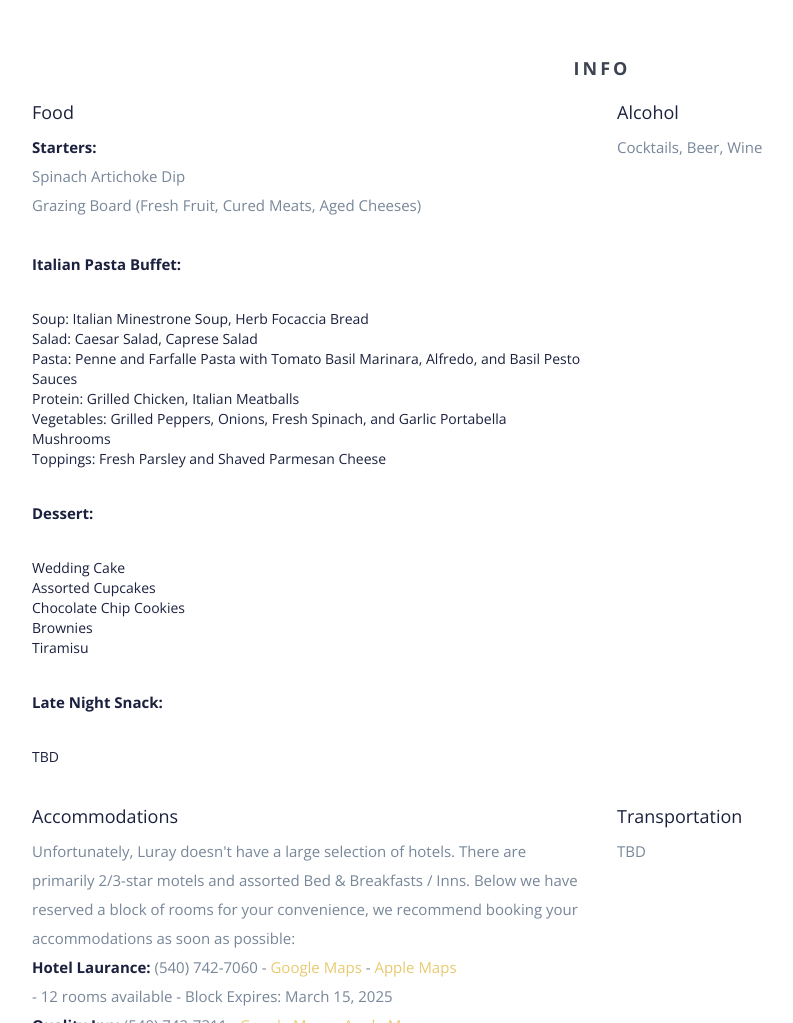
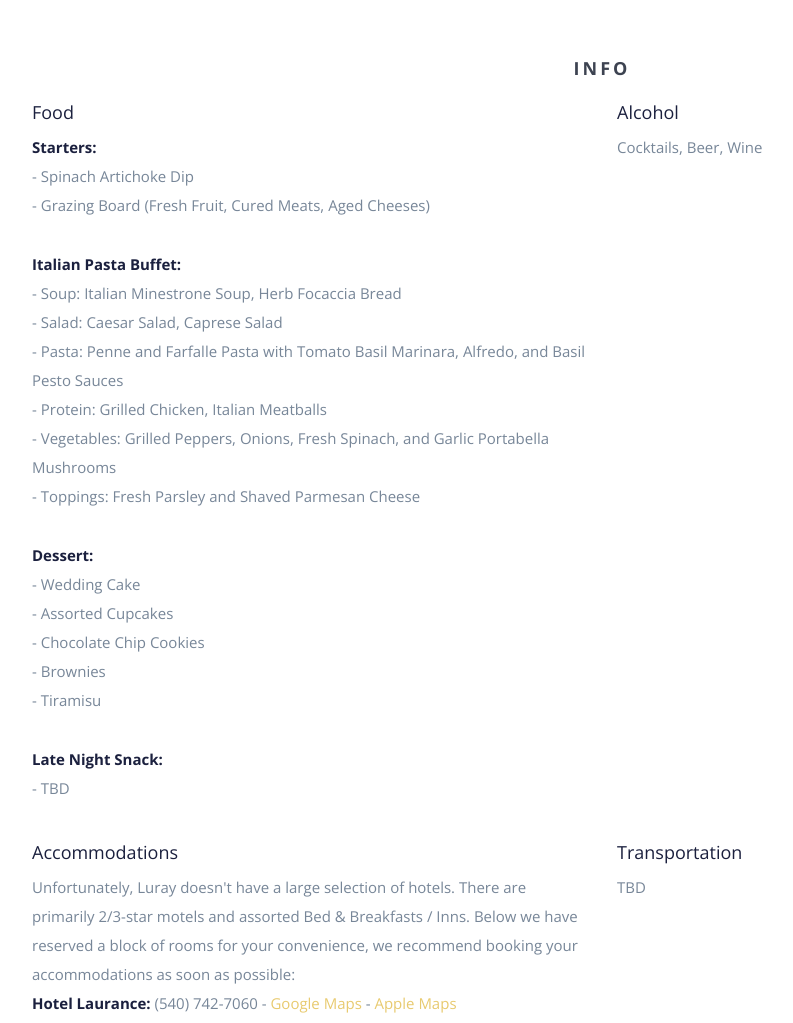
Before and after one commit to seth-robert-perts/wedding-website, a website: page index.html in a window 1280 px wide. Shown: the part 1600-2623 px from the top of the page, without its empty margins (38-831 px from the left). Drawn offline with nearby package versions, Linux system fonts and the light colour scheme; some packages are replaced by stand-ins of ours; files whose address does not match are found by name.

Commit message:
Food Update

```diff
--- a/index.html
+++ b/index.html
@@ -279,35 +279,27 @@
             <div class="col-md-6 our-color">
                 <h4>Food</h4>
                 <p><strong style="color: #1b203e">Starters:</strong><br>
-                Spinach Artichoke Dip<br>
-                Grazing Board (Fresh Fruit, Cured Meats, Aged Cheeses)<br>
+                - Spinach Artichoke Dip<br>
+                - Grazing Board (Fresh Fruit, Cured Meats, Aged Cheeses)<br>
                 </p>
                 <p><strong style="color: #1b203e">Italian Pasta Buffet:</strong><br>
-                <ul>
-                    <li>Soup: Italian Minestrone Soup, Herb Focaccia Bread</li>
-                    <li>Salad: Caesar Salad, Caprese Salad</li>
-                    <li>Pasta: Penne and Farfalle Pasta with Tomato Basil Marinara, Alfredo, and Basil Pesto Sauces</li>
-                    <li>Protein: Grilled Chicken, Italian Meatballs</li>
-                    <li>Vegetables: Grilled Peppers, Onions, Fresh Spinach, and Garlic Portabella Mushrooms</li>
-                    <li>Toppings: Fresh Parsley and Shaved Parmesan Cheese</li>
-                </ul></p>
+                - Soup: Italian Minestrone Soup, Herb Focaccia Bread<br>
+                - Salad: Caesar Salad, Caprese Salad<br>
+                - Pasta: Penne and Farfalle Pasta with Tomato Basil Marinara, Alfredo, and Basil Pesto Sauces<br>
+                - Protein: Grilled Chicken, Italian Meatballs<br>
+                - Vegetables: Grilled Peppers, Onions, Fresh Spinach, and Garlic Portabella Mushrooms<br>
+                - Toppings: Fresh Parsley and Shaved Parmesan Cheese<br>
+                </p>
                 <p><strong style="color: #1b203e">Dessert:</strong><br>
-                <ul>
-                    <li>Wedding Cake</li>
-                    <li>Assorted Cupcakes</li>
-                    <li>Chocolate Chip Cookies</li>
-                    <li>Brownies</li>
-                    <li>Tiramisu</li>
-                </ul></p>
+                - Wedding Cake<br>
+                - Assorted Cupcakes<br>
+                - Chocolate Chip Cookies<br>
+                - Brownies<br>
+                - Tiramisu<br>
+                </p>
                 <p><strong style="color: #1b203e">Late Night Snack:</strong><br>
-                <ul>
-                    <li>TBD</li>
-                </ul></p>
-                <!-- <p>We have reserved a block of rooms at the following hotels for your convenience:</p>
-                <ul>
-                    <li>Hotel A - Address, Phone Number</li>
-                    <li>Hotel B - Address, Phone Number</li>
-                </ul> -->
+                - TBD<br>
+                </p>
             </div>
             <div class="col-md-6 our-color">
                 <h4>Alcohol</h4>
```
